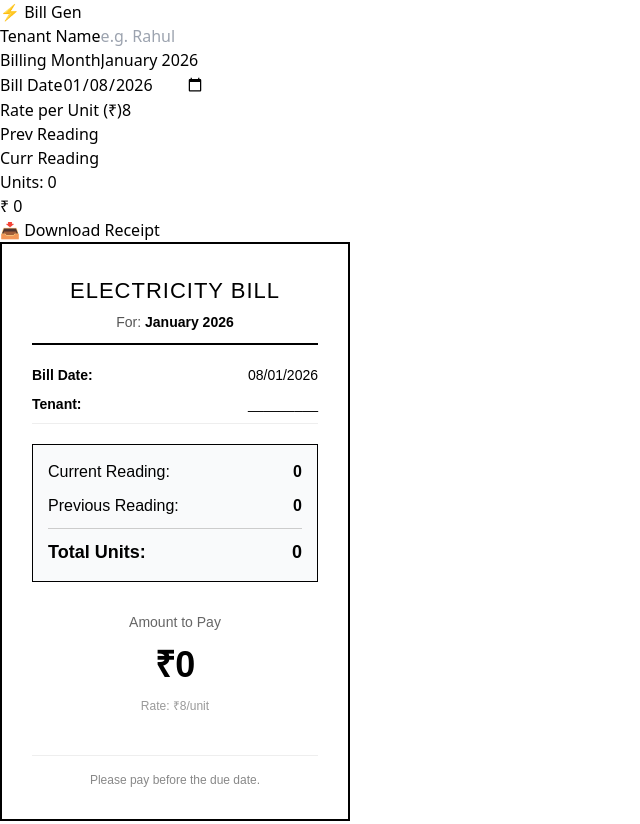
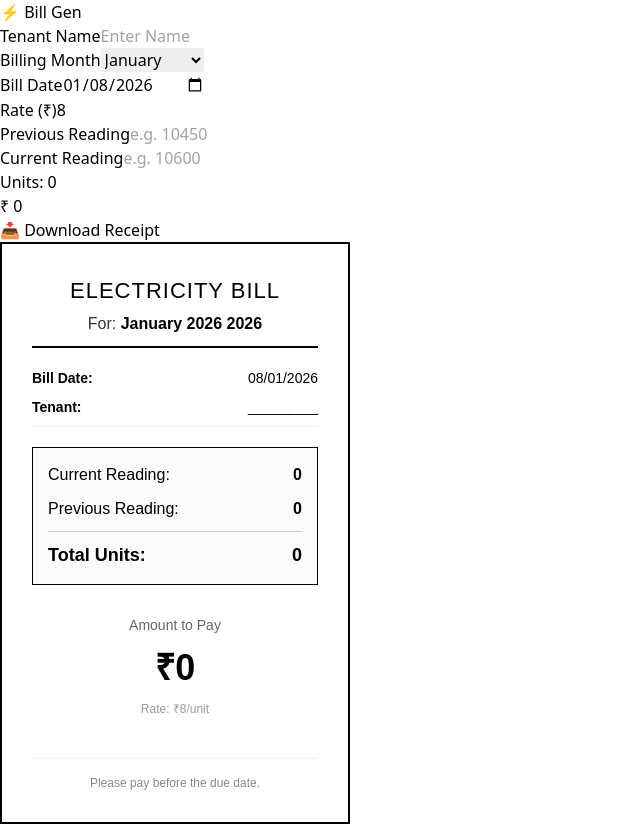
Before and after one commit to Uday-S-Rathore/bill-generator, a React (Vite) app: page / in a window 1280 px wide. Shown: the whole page, without its empty margins (0-640 px from the left). Built offline with nearby package versions, Linux system fonts and the light colour scheme.

Commit message:
Complete reset to bulletproof version

```diff
--- a/src/components/BillForm.jsx
+++ b/src/components/BillForm.jsx
@@ -1,62 +1,66 @@
 const BillForm = ({ data, handleChange }) => {
   const units = (Number(data.currReading) || 0) - (Number(data.prevReading) || 0);
   const totalAmount = units * Number(data.rate);
+
+  const months = [
+    "January", "February", "March", "April", "May", "June",
+    "July", "August", "September", "October", "November", "December"
+  ];
 
   return (
     <div className="bg-white p-6 shadow-lg rounded-xl">
       <div className="space-y-4">
 
-        {/* Row 1: Tenant & Month */}
         <div className="grid grid-cols-2 gap-4">
             <div>
               <label className="block text-sm font-medium text-gray-700 mb-1">Tenant Name</label>
               <input
-                type="text"
-                name="tenantName"
-                value={data.tenantName}
-                onChange={handleChange}
-                placeholder="e.g. Rahul"
+                type="text" name="tenantName" value={data.tenantName} onChange={handleChange}
+                placeholder="Enter Name"
                 className="w-full p-3 border border-gray-300 rounded-lg outline-none focus:ring-2 focus:ring-blue-500"
               />
             </div>
             <div>
               <label className="block text-sm font-medium text-gray-700 mb-1">Billing Month</label>
-            <input
-                type="text"
-                name="billMonth"
-                value={data.billMonth}
-                onChange={handleChange}
-                placeholder="e.g. Jan 2026"
-                className="w-full p-3 border border-gray-300 rounded-lg outline-none focus:ring-2 focus:ring-blue-500"
-            />
+              <select
+                name="billMonth" value={data.billMonth} onChange={handleChange}
+                className="w-full p-3 border border-gray-300 rounded-lg outline-none focus:ring-2 focus:ring-blue-500 bg-white"
+              >
+                {months.map(m => <option key={m} value={m}>{m}</option>)}
+              </select>
             </div>
         </div>
 
-        {/* Row 2: Date & Rate */}
         <div className="grid grid-cols-2 gap-4">
             <div>
               <label className="block text-sm font-medium text-gray-700 mb-1">Bill Date</label>
               <input type="date" name="billDate" value={data.billDate} onChange={handleChange} className="w-full p-3 border border-gray-300 rounded-lg" />
             </div>
             <div>
-            <label className="block text-sm font-medium text-gray-700 mb-1">Rate per Unit (₹)</label>
+              <label className="block text-sm font-medium text-gray-700 mb-1">Rate (₹)</label>
               <input type="number" name="rate" value={data.rate} onChange={handleChange} className="w-full p-3 border border-gray-300 rounded-lg" />
             </div>
         </div>
 
-        {/* Row 3: Readings */}
         <div className="grid grid-cols-2 gap-4">
           <div>
-            <label className="block text-sm font-medium text-gray-700 mb-1">Prev Reading</label>
-            <input type="number" name="prevReading" value={data.prevReading} onChange={handleChange} className="w-full p-3 border border-gray-300 rounded-lg font-mono" />
+            <label className="block text-sm font-medium text-gray-700 mb-1">Previous Reading</label>
+            <input
+              type="number" name="prevReading" value={data.prevReading} onChange={handleChange}
+              placeholder="e.g. 10450"
+              className="w-full p-3 border border-gray-300 rounded-lg font-mono"
+            />
           </div>
           <div>
-            <label className="block text-sm font-medium text-gray-700 mb-1">Curr Reading</label>
-            <input type="number" name="currReading" value={data.currReading} onChange={handleChange} className="w-full p-3 border border-gray-300 rounded-lg font-mono" />
+            <label className="block text-sm font-medium text-gray-700 mb-1">Current Reading</label>
+            <input
+              type="number" name="currReading" value={data.currReading} onChange={handleChange}
+              placeholder="e.g. 10600"
+              className="w-full p-3 border border-gray-300 rounded-lg font-mono"
+            />
           </div>
         </div>
 
-        {/* Totals */}
         <div className="bg-blue-50 p-4 rounded-lg text-center border border-blue-100 mt-2">
           <p className="text-sm text-blue-600 font-medium">Units: {units > 0 ? units : 0}</p>
           <p className="text-3xl font-bold text-blue-800">₹ {totalAmount > 0 ? totalAmount : 0}</p>
--- a/src/components/BillTemplate.jsx
+++ b/src/components/BillTemplate.jsx
@@ -26,13 +26,16 @@ const BillTemplate = React.forwardRef(({ data }, ref) => {
         }}
       >
         {/* Header */}
-        <div style={{ textAlign: 'center', borderBottom: '2px solid #000', paddingBottom: '10px', marginBottom: '20px' }}>
-          <h2 style={{ margin: 0, fontSize: '22px', textTransform: 'uppercase', letterSpacing: '1px' }}>Electricity Bill</h2>
-          {/* New Month Field */}
-          <p style={{ margin: '5px 0 0 0', fontSize: '14px', color: '#555' }}>
-             For: <span style={{ fontWeight: 'bold', color: '#000' }}>{data.billMonth}</span>
-          </p>
-        </div>
+        {/* Header section in BillTemplate.jsx */}
+<div style={{ textAlign: 'center', borderBottom: '2px solid #000', paddingBottom: '10px', marginBottom: '20px' }}>
+  <h2 style={{ margin: 0, fontSize: '22px', textTransform: 'uppercase', letterSpacing: '1px' }}>
+    Electricity Bill
+  </h2>
+  {/* Restored the "For" label with first letter capital */}
+  <p style={{ margin: '5px 0 0 0', fontSize: '16px', color: '#333' }}>
+     For: <span style={{ fontWeight: 'bold', color: '#000' }}>{data.billMonth} 2026</span>
+  </p>
+</div>
 
         {/* Basic Info */}
         <div style={{ marginBottom: '20px', fontSize: '14px' }}>
```
Lines whose indentation alone changed are shown as unchanged.
